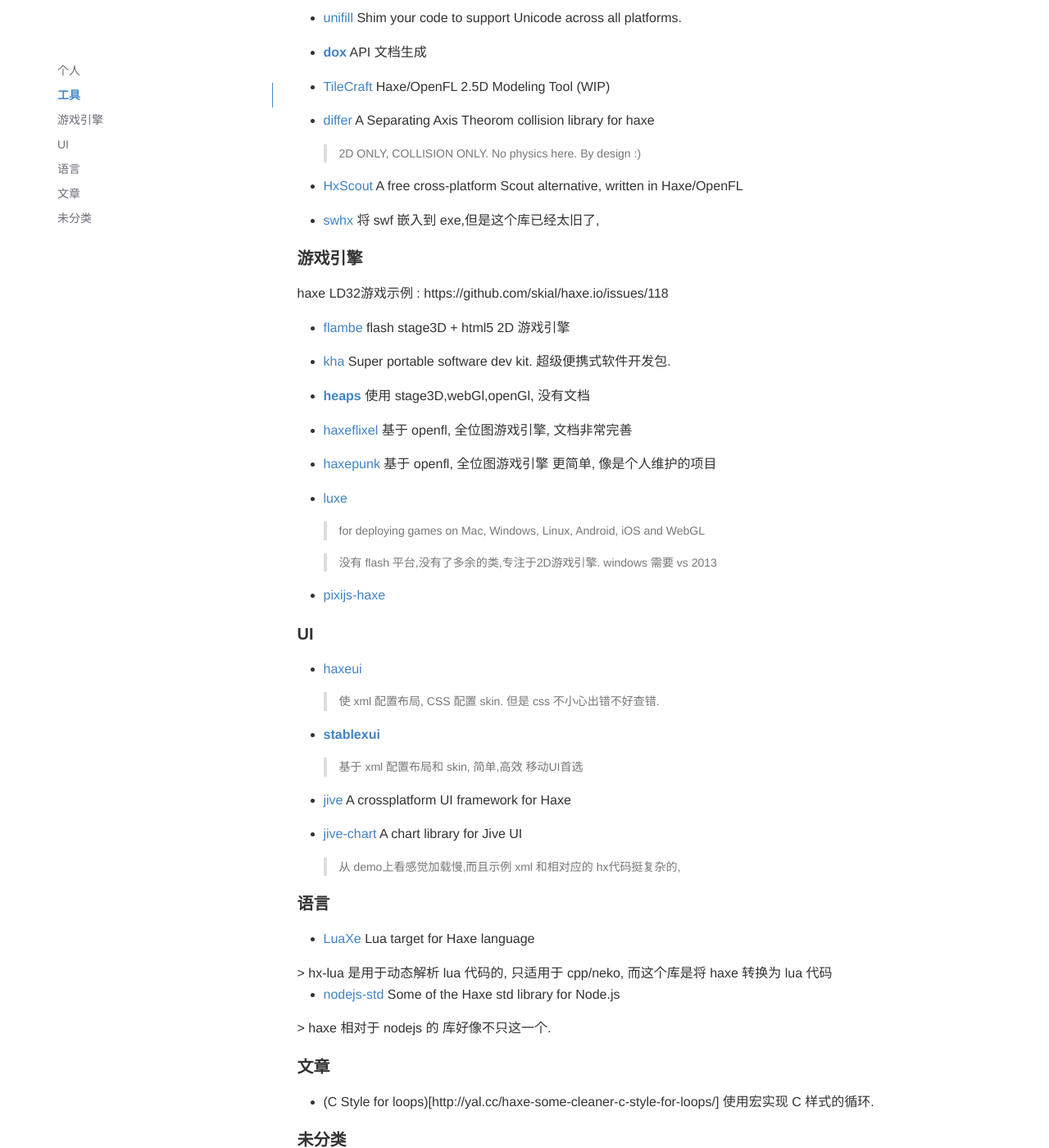
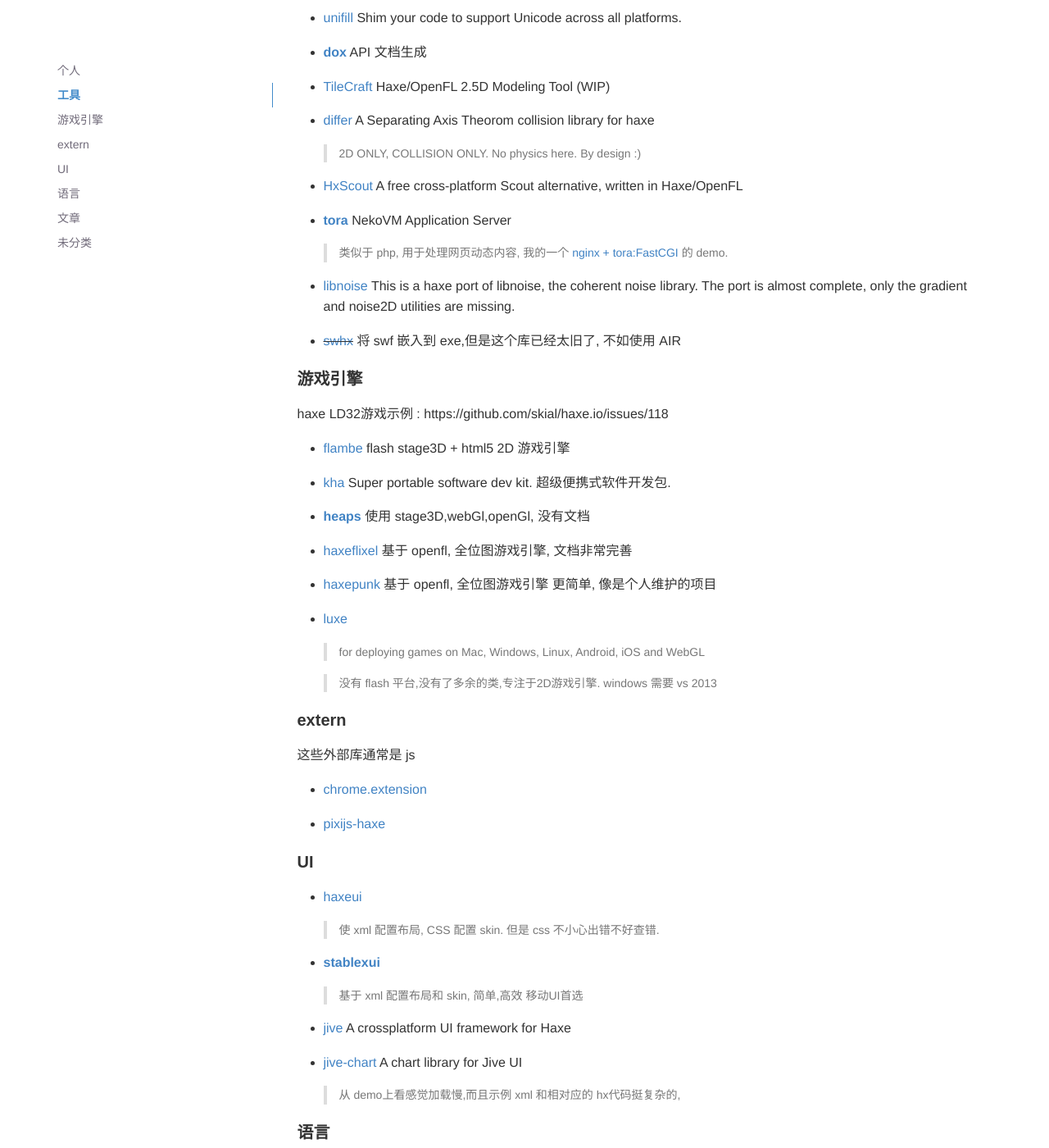
Before and after one commit to R32/r32.github.io, a Jekyll site: the page built from _posts/haxelib/2014-05-10-some-haxe-lib.markdown, in a window 1280 px wide and 1400 px high, scrolled down 609 px. Shown: the whole window at 82% size. Built offline with Jekyll 4.4.1, drawn with Linux system fonts in a browser that asks for light colours; nearby versions of some CDN libraries; Markdown is read by kramdown in place of the engine named in the settings; some of the changed text lies outside the part shown.

Commit message:
lib collect

```diff
--- a/_posts/haxelib/2014-05-10-some-haxe-lib.markdown
+++ b/_posts/haxelib/2014-05-10-some-haxe-lib.markdown
@@ -43,7 +43,13 @@
 
  * [HxScout](https://github.com/jcward/hxScout) A free cross-platform Scout alternative, written in Haxe/OpenFL
 
- * [swhx](https://github.com/filt3rek/swhx) 将 swf 嵌入到 exe,但是这个库已经太旧了,
+ * **[tora](https://github.com/HaxeFoundation/tora)** NekoVM Application Server
+
+	> 类似于 php, 用于处理网页动态内容, 我的一个 [nginx + tora:FastCGI](https://github.com/R32/HelloWorld/blob/Older/test/neko-nginx-tora/Nx.hx) 的 demo.
+
+ * [libnoise](https://github.com/memilian/libnoise) This is a haxe port of libnoise, the coherent noise library. The port is almost complete, only the gradient and noise2D utilities are missing.
+
+ * ~~[swhx](https://github.com/filt3rek/swhx)~~ 将 swf 嵌入到 exe,但是这个库已经太旧了, 不如使用 AIR
 
 #### 游戏引擎
 
@@ -64,6 +70,12 @@
 	> for deploying games on Mac, Windows, Linux, Android, iOS and WebGL
 
 	> 没有 flash 平台,没有了多余的类,专注于2D游戏引擎. windows 需要 vs 2013
+
+#### extern
+
+这些外部库通常是 js
+
+ * [chrome.extension](https://github.com/tong/chrome.extension)
 
  * [pixijs-haxe](https://github.com/pixijs/pixi-haxe)
 
@@ -87,12 +99,7 @@
 
  * [LuaXe](https://github.com/PeyTy/LuaXe) Lua target for Haxe language
 
- 	> hx-lua 是用于动态解析 lua 代码的, 只适用于 cpp/neko, 而这个库是将 haxe 转换为 lua 代码
-
-
- * [nodejs-std](https://github.com/dionjwa/nodejs-std) Some of the Haxe std library for Node.js
-
- 	> haxe 相对于 nodejs 的 库好像不只这一个.
+ 	> hx-lua 是用于动态解析 lua 代码的, 只适用于 cpp/neko, 而这个库是将 haxe 转换为 lua 代码, 但未
 
 #### 文章
 
@@ -100,11 +107,7 @@
 
 #### 未分类
 
- * **[tora](https://github.com/HaxeFoundation/tora)** NekoVM Application Server
-
-	> 类似于 php, 用于处理网页动态内容, 我的一个 [nginx + tora:FastCGI](https://github.com/R32/HelloWorld/blob/Older/test/neko-nginx-tora/Nx.hx) 的 demo.
-
- * **[promhx](https://github.com/jdonaldson/promhx)** A promise and functional reactive programming
+ * [promhx](https://github.com/jdonaldson/promhx) A promise and functional reactive programming
 
 	> 响应式编程,用于流程控制. 一个 promise|stream 需要一个或多个 deferred.resolve
 
--- a/_posts/other/2014-09-10-some-interesting-libs.markdown
+++ b/_posts/other/2014-09-10-some-interesting-libs.markdown
@@ -66,6 +66,12 @@
 [design-essentials](https://github.com/showcases/design-essentials)
 
 这个章节的大多数内容都是用于美化的 CSS 或 Javascript , 大多数似乎在 ie8 中都会报错.
+
+ * [Google Fonts](https://github.com/google/fonts) Font files available from Google Fonts
+
+  - You can download all Google Fonts in a simple ZIP snapshot (over 250Mb)
+
+ * [Google icons](https://github.com/google/material-design-icons) Material Design icons by Google
 
  * [jsonform](https://github.com/joshfire/jsonform) Build forms from JSON Schema. Easily template-able. Compatible with Twitter Bootstrap out of the box.
 
```
Also changed, not shown: other parts of _posts/haxelib/2014-05-10-some-haxe-lib.markdown (+2 -0 lines).
